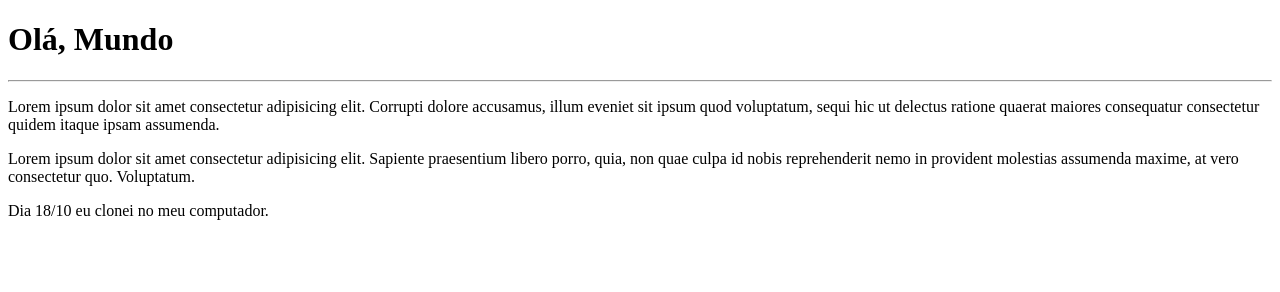
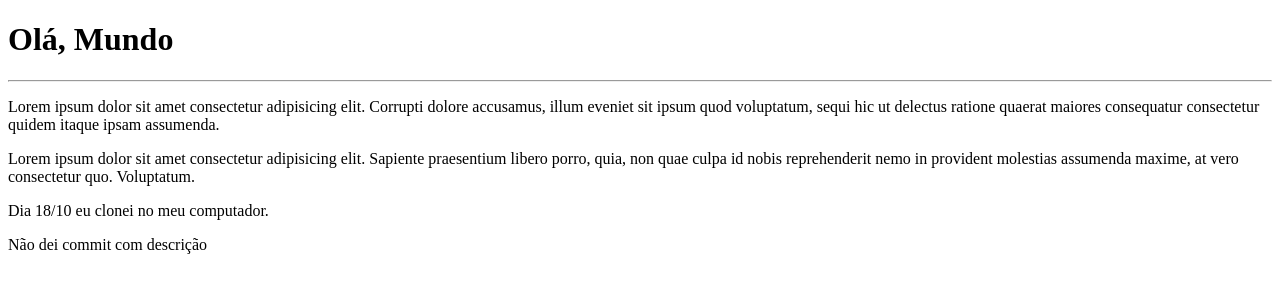
Before and after one commit to oJoaoPeOliveira/Ola-Mundo, a plain HTML site: page site-exemplo/index.html in a window 1280 px wide. Drawn offline with Linux system fonts and the light colour scheme.

Commit message:
Commit com descrição
Eu não escrevi nada na descrição do commit anterior

```diff
--- a/site-exemplo/index.html
+++ b/site-exemplo/index.html
@@ -18,5 +18,6 @@
     nobis reprehenderit nemo in provident molestias assumenda maxime,
     at vero consectetur quo. Voluptatum.</p>
     <p>Dia 18/10 eu clonei no meu computador.</p>
+    <p>Não dei commit com descrição</p>
 </body>
 </html>
```
